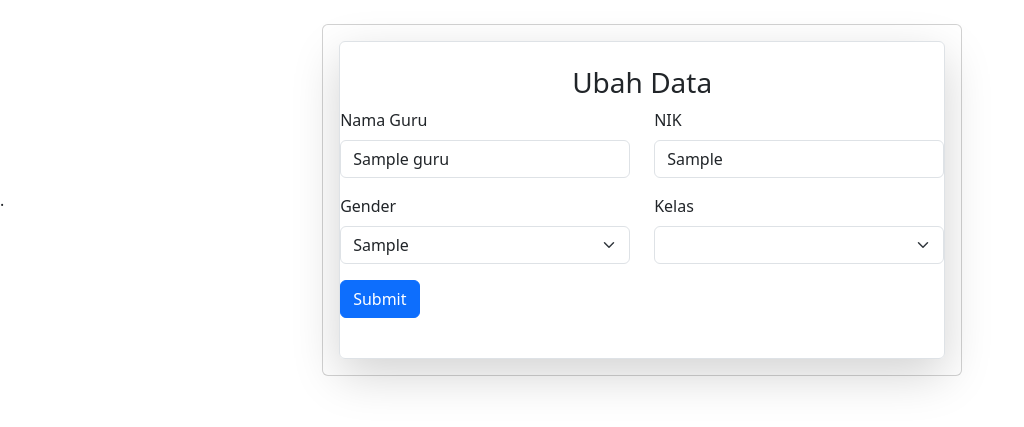
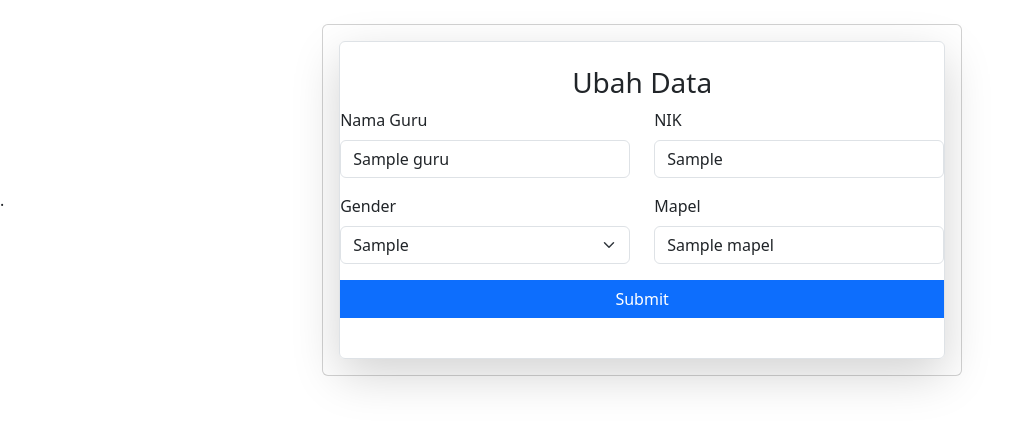
Before and after one commit to azifaa/projectmini, a CodeIgniter app: page /miniproject/admin/ubah_guru/1 in a window 1280 px wide. Shown: the part 200-627 px from the top of the page, without its empty margins (0-1024 px from the left). Run offline with CodeIgniter, Linux system fonts and the light colour scheme; the visitor is signed in with stand-in values (Sample User, id 1); tables that the repository leaves empty or names only in its code hold one stand-in row (values such as "Sample post"); data that the repository does not hold is empty.

Commit message:
menambahkan update guru

```diff
--- a/application/controllers/admin.php
+++ b/application/controllers/admin.php
@@ -16,8 +16,11 @@ class Admin extends CI_Controller
 
     public function index()
   {
-
-        $this->load->view('admin/index');
+    $data['mapel'] = $this->m_model->get_data('mapel')->num_rows();
+    $data['siswa'] = $this->m_model->get_data('siswa')->num_rows();
+    $data['guru'] = $this->m_model->get_data('guru')->num_rows();
+    $data['kelas'] = $this->m_model->get_data('kelas')->num_rows();
+    $this->load->view('admin/index', $data);
   }
     public function siswa()
     {
@@ -36,19 +39,18 @@ class Admin extends CI_Controller
     }
     public function tambah_guru()
  {
-        $data['guru'] = $this->m_model->get_data('guru')->result();
-        $this->load->view('admin/tambah_guru',$data);
+    $data['mapel'] = $this->m_model->get_data('mapel')->result();
+  $this->load->view('admin/Tambah_guru', $data);
  }
-    public function aksi_tambah_guru()
+
+ public function aksi_Tambah_guru()
  {
     $data = [
         'nama_guru' => $this->input->post('nama'),
         'nik' => $this->input->post('nik'),
         'gender' => $this->input->post('gender'),
         'id_mapel' => $this->input->post('mapel'),
-
     ];
-
     $this->m_model->tambah_data('guru', $data);
     redirect(base_url('admin/guru'));
  }
@@ -98,32 +100,34 @@ class Admin extends CI_Controller
         $this->m_model->delete('siswa', 'id_siswa', $id);
         redirect(base_url('admin/siswa'));
     }
+    // ubah guru
 	public function ubah_guru($id)
 	{
-        $data['guru']=$this->m_model->get_by_id('guru', 'id_guru', $id)->result();
-        $data['mapel']=$this->m_model->get_data('mapel')->result();
+		$data['guru'] = $this->m_model->get_by_id('guru', 'id_guru', $id)->result();
+		$data['mapel'] = $this->m_model->get_data('mapel')->result();
 		$this->load->view('admin/ubah_guru', $data);
 	}
+
+       // aksi ubah guru
 	public function aksi_ubah_guru()
 	{
-        $data = array (
+		$data = array(
 			'nama_guru' => $this->input->post('nama'),
 			'nik' => $this->input->post('nik'),
 			'gender' => $this->input->post('gender'),
-            'id_mapel' => $this->input->post('id_mapel'),
+			'id_mapel' => $this->input->post('mapel'),
 		);
-        $eksekusi=$this->m_model->ubah_data
-        ('guru', $data, array('guru'=>$this->input->post('guru')));
-        if($eksekusi)
-        {
-            $this->session->set_flashdata('sukses', 'berhasil');
+		$eksekusi = $this->m_model->ubah_data
+		('guru', $data, array('id_guru' => $this->input->post('id_guru')));
+		if ($eksekusi) {
+			$this->session->set_flashdata('success', 'Berhasil mengubah guru!');
 			redirect(base_url('admin/guru'));
-        }else
-        {
+		} else {
 			$this->session->set_flashdata('error', 'gagal..');
-            redirect(base_url('admin/guru/ubah_guru/'.$this->input->post('guru')));
+			redirect(base_url('admin/ubah_guru/' . $this->input - post('id_guru')));
 		}
 	}
+
 
     public function hapus_guru($id)
  {
--- a/application/helpers/my_helper.php
+++ b/application/helpers/my_helper.php
@@ -1,12 +1,26 @@
+<!-- SISWA -->
 <?php
 function tampil_full_kelas_byid($id)
 {
-    $ci =& get_instance();
-    $ci ->load->database();
-    $result = $ci->db->where('id',$id)->get('kelas');
-        foreach($result->result() as $c){
-            $stmt = $c->tingkat_kelas.' '.$c->jurusan_kelas;
-            return $stmt;
+    $ci = &get_instance();
+    $ci->load->database();
+    $result = $ci->db->where('id', $id)->get('kelas');
+    foreach ($result->result() as $c) {
+        $stmt = $c->tingkat_kelas . ' ' . $c->jurusan_kelas;
+        return $stmt;
     }
 }
 ?>
+<!-- GURU -->
+<?php
+function tampil_full_mapel_byid($id)
+{
+    $ci = &get_instance();
+    $ci->load->database();
+    $result = $ci->db->where('id', $id)->get('mapel');
+    foreach ($result->result() as $c) {
+        $stmt = $c->nama_mapel;
+        return $stmt;
+    }
+}
+?>
--- a/application/views/admin/guru.php
+++ b/application/views/admin/guru.php
@@ -106,6 +106,7 @@
                                     <th scope="col">Nama </th>
                                     <th scope="col">NIK </th>
                                     <th scope="col">Gender </th>
+                                    <th scope="col">Mapel </th>
                                     <th scope="col">Aksi</th>
                                 </tr>
                             </thead>
@@ -126,9 +127,10 @@
                                         <td>
                                             <?php echo $row->gender ?>
                                         </td>
+                                        <td>  <?php echo tampil_full_mapel_byid($row->id_mapel)?></td>
                                         <td class="text-center">
                                             <a href="<?php echo base_url('admin/ubah_guru/') . $row->id_guru ?>"
-                                                class="btn btn-sm btn-primary">Ubah</a>
+                                                class="btn btn-sm btn-primary">Update</a>
                                                 <button onClick="hapus (<?php echo $row->id_guru ?>)" class="btn btn-sm btn-danger">Delete
                                             </button>
                                         </td>
--- a/application/views/admin/tambah_siswa.php
+++ b/application/views/admin/tambah_siswa.php
@@ -39,7 +39,7 @@
                              <option value="Perempuan">Perempuan</option>
                          </select>
                      </div>
-                     <div class="mb-4">
+                     <div class="mb-3 col-6">
                         <label class="block text-gray-700 text-sm font-bold mb-2" for="kelas">
                             Kelas
                         </label>
@@ -47,7 +47,7 @@
                             class="shadow appearance-none border rounded w-full py-2 px-3 text-gray-700 leading-tight focus:outline-none focus:shadow-outline">
                             <option selected>Pilih Kelas</option>
                             <?php foreach($kelas as $row): ?>
-                                        <option value="<?php echo $row->id_kelas ?>">
+                            <option value="<?php echo $row->id ?>">
                                 <?php echo $row->tingkat_kelas.' '.$row->jurusan_kelas ?></option>
                             <?php endforeach ?>
                         </select>
--- a/application/views/admin/ubah_guru.php
+++ b/application/views/admin/ubah_guru.php
@@ -15,9 +15,9 @@
             <div class="px-6 py-4">
                 <h3 class="text-center">Ubah Data</h3>
                 <?php foreach ($guru as $data_guru): ?>
-            <form action="<?php echo base_url('admin/aksi_tambah_guru') ?>" enctype="multipart/form-data" method="post"
-                class="row">
-                <input name="id_siswa" type="hidden" value="<?php echo $data_guru->id_guru ?>">
+                    <form action="<?php echo base_url('admin/aksi_ubah_guru') ?>" enctype="multipart/form-data"
+                        method="post" class="row">
+                        <input name="id_guru" type="hidden" value="<?php echo $data_guru->id_guru ?>">
                         <div class="mb-3 col-6">
                             <label for="nama" class="form-label">Nama Guru</label>
                             <input type="text" class="form-control" id="nama" name="nama" type="text"
@@ -39,25 +39,28 @@
                             </select>
                         </div>
                         <div class="mb-3 col-6">
-                    <label for="kelas" class="form-label">Kelas</label>
-                    <select name="id_kelas" class="form-select">
-                        <option selected value="<?php echo $data_siswa->id_kelas ?>">
-                            <?php echo tampil_full_kelas_byid($data_siswa->id_kelas) ?></option>
-                        <?php foreach ($kelas as $row) : ?>
+                            <label class="block text-gray-700 text-sm font-bold mb-2" for="mapel">
+                                Mapel
+                            </label>
+                            <select class="form-control" id="mapel" name="mapel" required>
+                                <option selected value="<?php $data_guru->id_mapel ?>">
+                                    <?php echo tampil_full_mapel_byid($data_guru->id_mapel) ?>
+                                </option>
+                                <?php foreach ($mapel as $row): ?>
                                     <option value="<?php echo $row->id ?>">
-                            <?php echo $row->tingkat_kelas . ' ' . $row->jurusan_kelas ?>
+                                        <?php echo $row->nama_mapel ?>
                                     </option>
                                 <?php endforeach ?>
                             </select>
-
                         </div>
-                    <div class="d-grid gap-2 d-md-block">
+                        <!-- <div class="d-grid gap-2 d-md-block"> -->
                         <button class="btn btn-primary" type="submit">Submit</button>
-                    </div>
+                        <!-- </div> -->
                 </div>
                 </form>
             <?php endforeach ?>
         </div>
+
 </body>
 
 </html>
--- a/application/views/auth/login.php
+++ b/application/views/auth/login.php
@@ -3,7 +3,7 @@
 <head>
   <style>
 body {
-        background-image: url("https://wallpapercave.com/wp/wp5055792.jpg");
+        background-image: url("https://marketplace.canva.com/EAFTs1OGGP0/1/0/1600w/canva-blue-fluid-abstract-texture-zoom-virtual-background-EctRADuXsoI.jpg");
     }
     </style>
     <meta charset="UTF-8">
--- a/application/views/home.php
+++ b/application/views/home.php
@@ -26,13 +26,13 @@
 
     <!-- container -->
     <div class="container text-center text-white text-bold">
-    <h1 style="text-align: center; color:white;">𝐏𝐄𝐍𝐃𝐀𝐅𝐓𝐀𝐑𝐀𝐍</h1>
+        <h1 style="text-align: center; color:white;">Welcome To School</h1>
         <img src="https://binusasmg.sch.id/ppdb/logobinusa.png" alt="image" height="200px" width="200px" >
         <h1 sytle="">Smk Bina Nusantara</h1>
         <form action="register.php" method="post">
             <a href="./auth/register" type="submit" class="btn btn-danger text-bg-info">REGISTER</a>
         <form action="login.php" method="post">
-            <a href="./auth" type="submit" class="btn btn-warning text-bg-info">LOGIN</a>
+            <a href="./auth" type="submit" class="btn btn-warning text-bg-info ml-3">LOGIN</a>
             </div>
 </div>
 </body>
```
Also changed, not shown: application/controllers/auth.php (+45 -4 lines), application/views/admin/siswa.php (+10 -5 lines), application/views/admin/tambah_guru.php (+14 -0 lines), application/views/auth/register.php (+12 -12 lines). Lines whose indentation alone changed are shown as unchanged.
